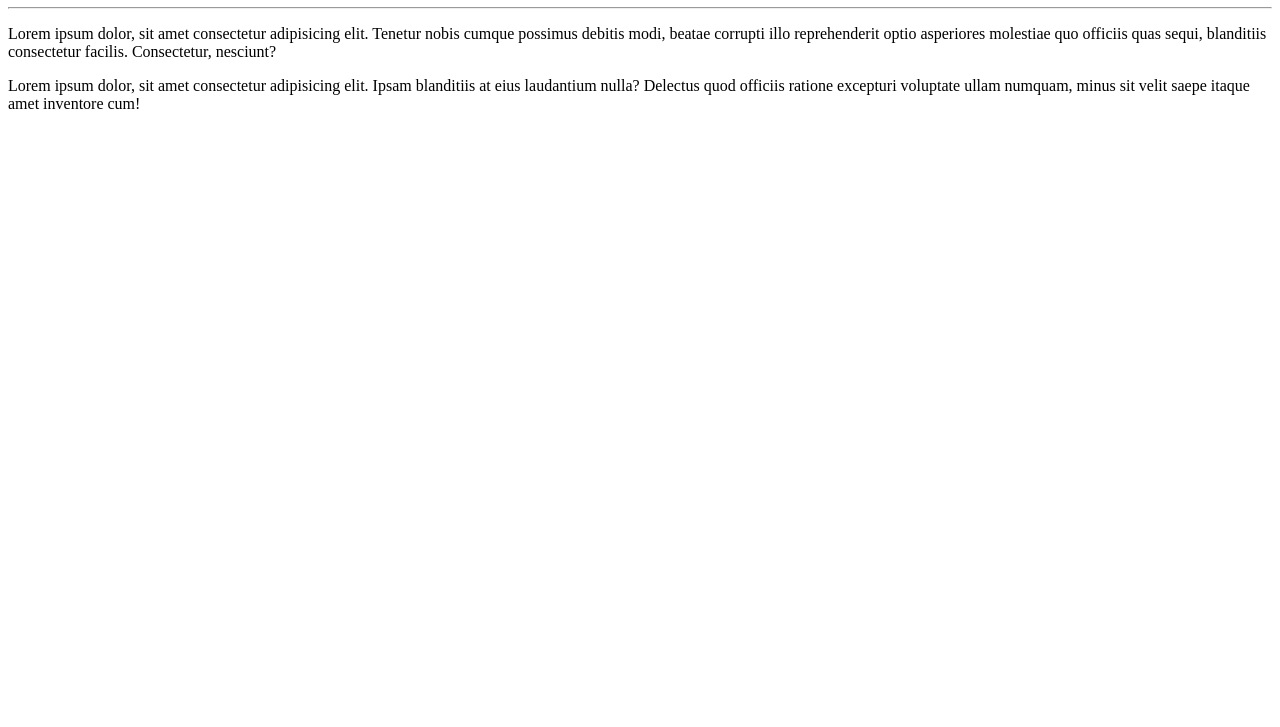
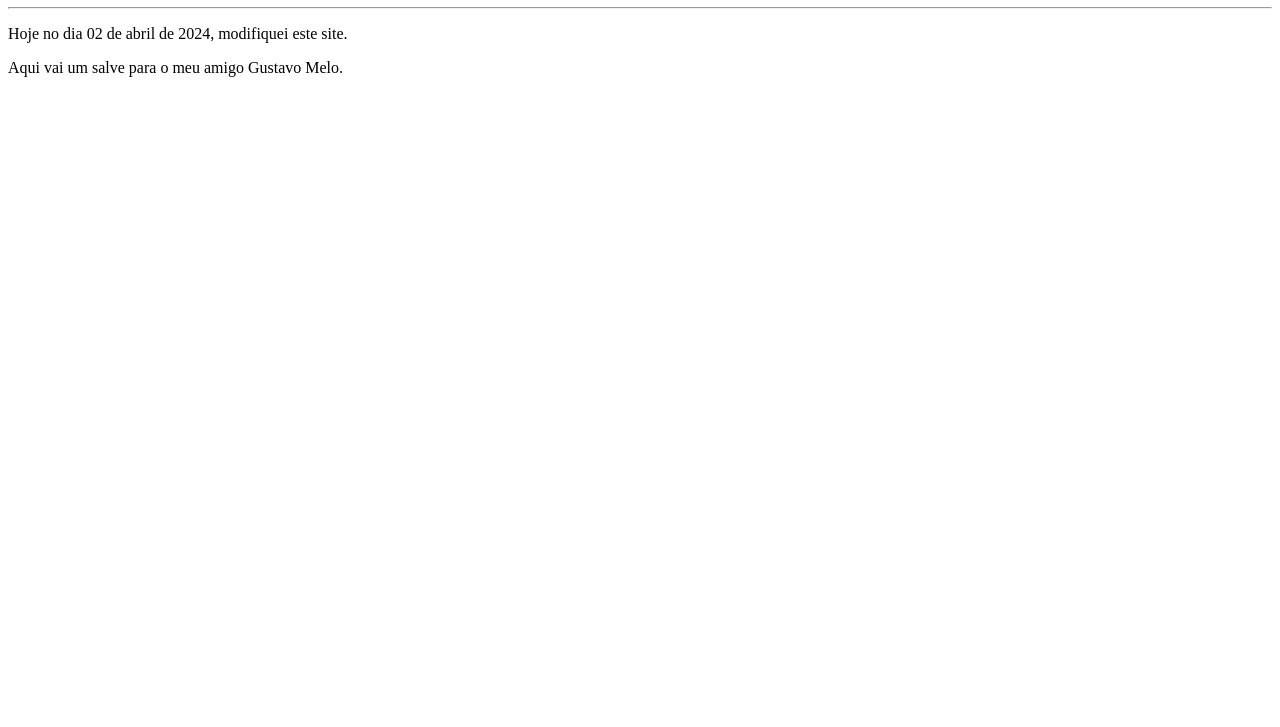
Before and after one commit to AlexSandro019/Ola-mundo, a plain HTML site: page site-exemplo/index.html in a window 1280 px wide. Shown: the part 73-800 px from the top of the page. Drawn offline with Linux system fonts and the light colour scheme.

Commit message:
Update index.html
Modifiquei os textos.

```diff
--- a/site-exemplo/index.html
+++ b/site-exemplo/index.html
@@ -9,8 +9,8 @@
 
     <h1>Olá, mundo!</h1>
     <hr>
-    <p>Lorem ipsum dolor, sit amet consectetur adipisicing elit. Tenetur nobis cumque possimus debitis modi, beatae corrupti illo reprehenderit optio asperiores molestiae quo officiis quas sequi, blanditiis consectetur facilis. Consectetur, nesciunt?</p>
-    <p>Lorem ipsum dolor, sit amet consectetur adipisicing elit. Ipsam blanditiis at eius laudantium nulla? Delectus quod officiis ratione excepturi voluptate ullam numquam, minus sit velit saepe itaque amet inventore cum!</p>
+    <p>Hoje no dia 02 de abril de 2024, modifiquei este site.</p>
+    <p>Aqui vai um salve para o meu amigo Gustavo Melo.</p>
 
 </body>
 </html>
```
